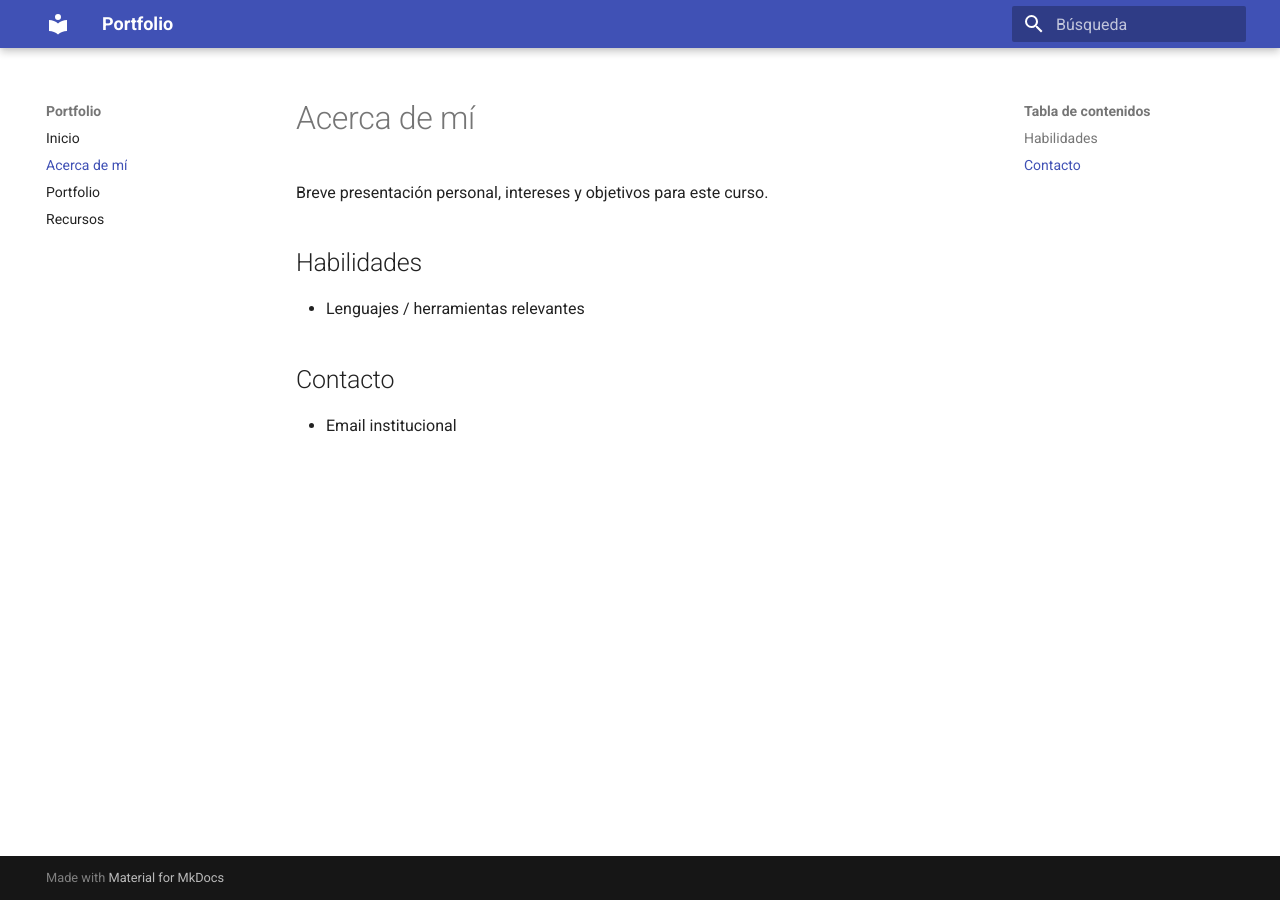
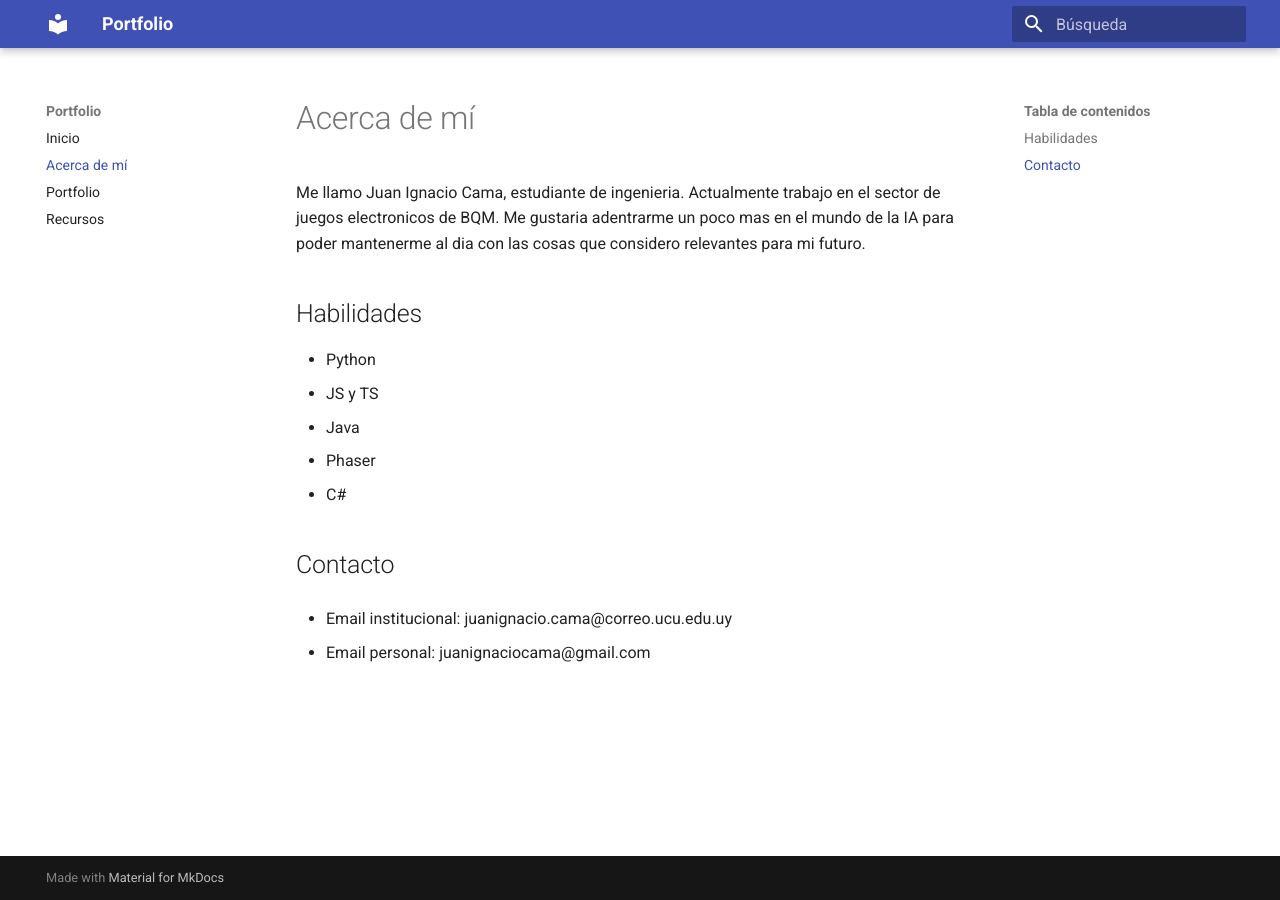
Before and after one commit to JuaniCama/portfolio-ia, an MkDocs documentation site: the page built from docs/acerca.md, in a window 1280 px wide. Built offline with MkDocs 1.6.1 and Material for MkDocs 9.7.7, drawn with Linux system fonts in a browser that asks for light colours.

```diff
--- a/docs/acerca.md
+++ b/docs/acerca.md
@@ -5,10 +5,18 @@ date: 2025-01-01
 
 # Acerca de mí
 
-Breve presentación personal, intereses y objetivos para este curso.
+Me llamo Juan Ignacio Cama, estudiante de ingenieria. Actualmente trabajo en el sector de juegos electronicos de BQM.
+Me gustaria adentrarme un poco mas en el mundo de la IA para poder mantenerme al dia con las cosas que considero
+relevantes para mi futuro.
 
 ## Habilidades
-- Lenguajes / herramientas relevantes
+- Python
+- JS y TS
+- Java
+- Phaser
+- C#
 
 ## Contacto
-- Email institucional
+- Email institucional: juanignacio.cama@correo.ucu.edu.uy
+
+- Email personal: juanignaciocama@gmail.com
```
Also changed, not shown: README.md (+1 -23 lines).
